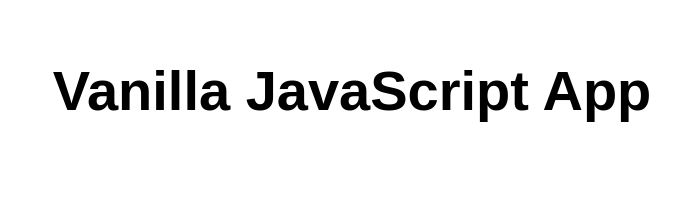
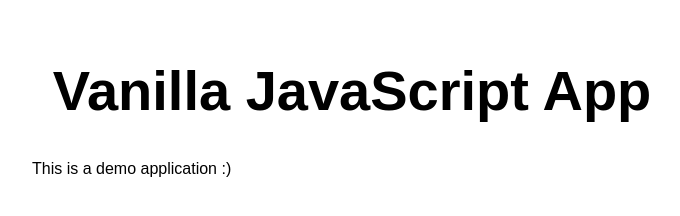
Before and after one commit to kanakshilledar/sample-azure-webapp, a website: page src/index.html in a window 1280 px wide. Shown: the whole page, without its empty margins (288-968 px from the left). Drawn offline with Linux system fonts and the light colour scheme.

Commit message:
Update index.html

```diff
--- a/src/index.html
+++ b/src/index.html
@@ -11,6 +11,7 @@
 <body>
   <main>
     <h1>Vanilla JavaScript App</h1>
+    This is a demo application :)
   </main>
 </body>
 
```
